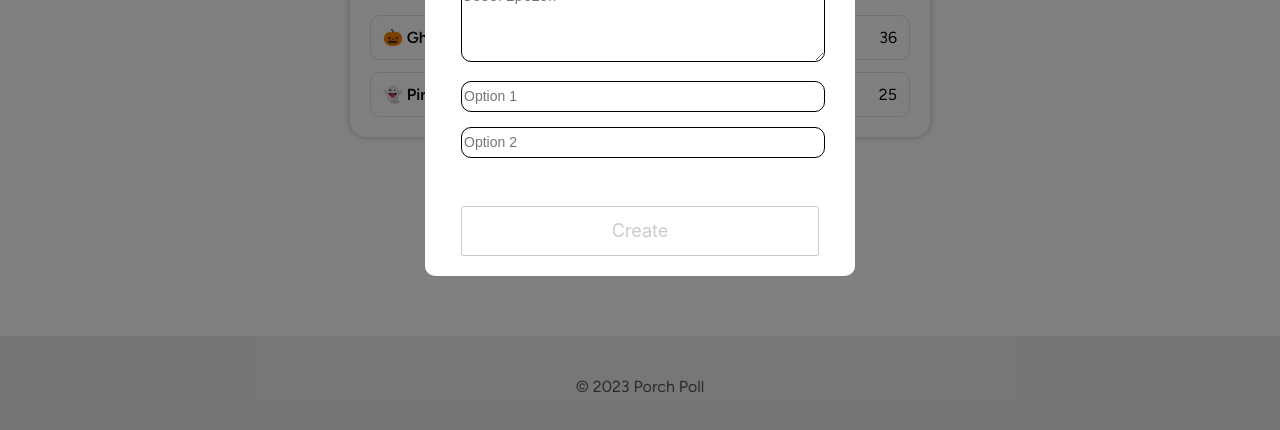
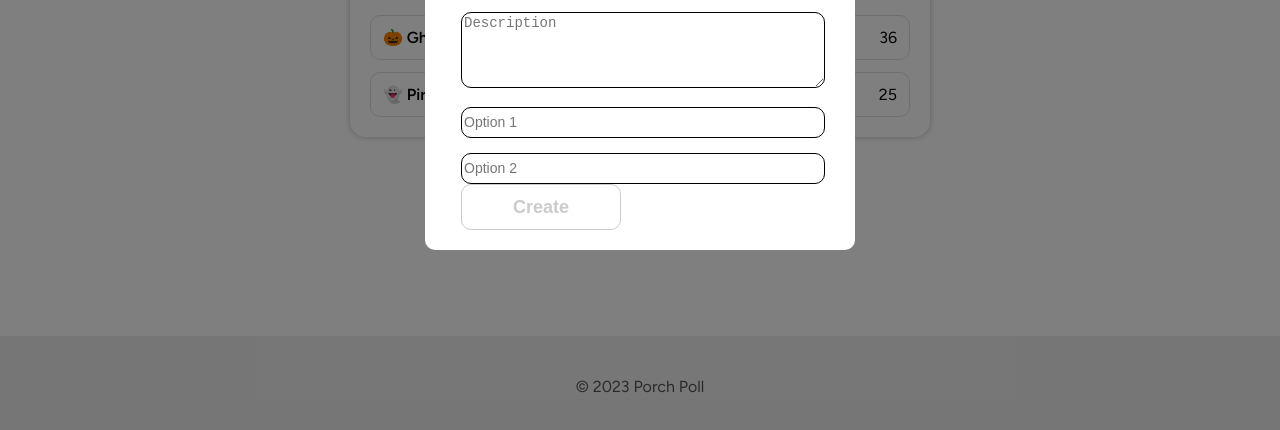
Before and after one commit to divyaaa1812/se_codejam_AudiencePollingSystem, a website built with webpack: page src/index.html in a window 1280 px wide. Both pictures are taken after a click on the button "New Poll". Shown: the part 364-794 px from the top of the page. Built offline with nearby package versions, Linux system fonts and the light colour scheme; files whose address does not match are found by name.

Commit message:
style: modal button

```diff
--- a/src/blocks/menu.css
+++ b/src/blocks/menu.css
@@ -48,6 +48,7 @@
   border-radius: 10px;
   background: #cf0a0a;
   color: #fff;
+  cursor: pointer;
 
   display: flex;
   padding: 10px 20px;
--- a/src/blocks/modal.css
+++ b/src/blocks/modal.css
@@ -72,30 +72,39 @@
 }
 
 .modal__button {
-  margin-top: 48px;
-  height: 50.15px;
-  padding-left: 36px;
-  padding-right: 36px;
-  background: #000000;
-  color: #ffffff;
+  border: none;
+  border-radius: 10px;
+  background: #cf0a0a;
+  color: #fff;
+
+  display: flex;
+  padding: 10px 20px;
+  justify-content: center;
+  align-items: center;
+
+  width: 160px;
   font-size: 18px;
-  font-family: "Inter", sans-serif;
-  width: 100%;
-  line-height: 22px;
-  border: none;
+  font-weight: 700;
+  line-height: 24px;
+
+  transition: all 0.3s;
+  cursor: pointer;
+}
+
+.modal__button:hover {
+  background: #a60202;
 }
 
 .modal__button_disabled {
   opacity: 0.2;
   border: 1px solid #000000;
-  border-radius: 2px;
+  border-radius: 10px;
   color: #000000;
   background-color: white;
   pointer-events: none;
 }
 
 .modal__button:hover {
-  opacity: 0.8;
   cursor: pointer;
 }
 
```
